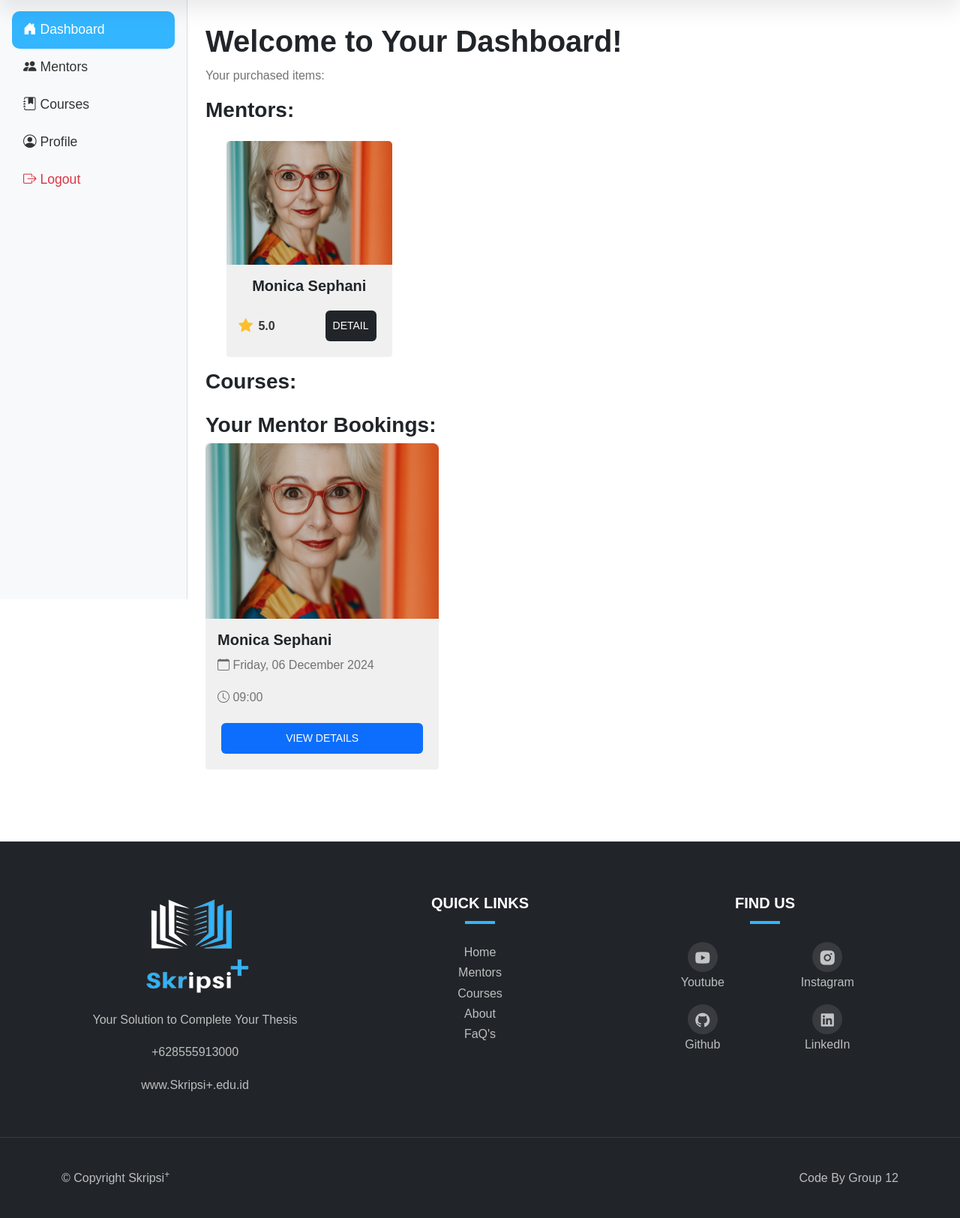
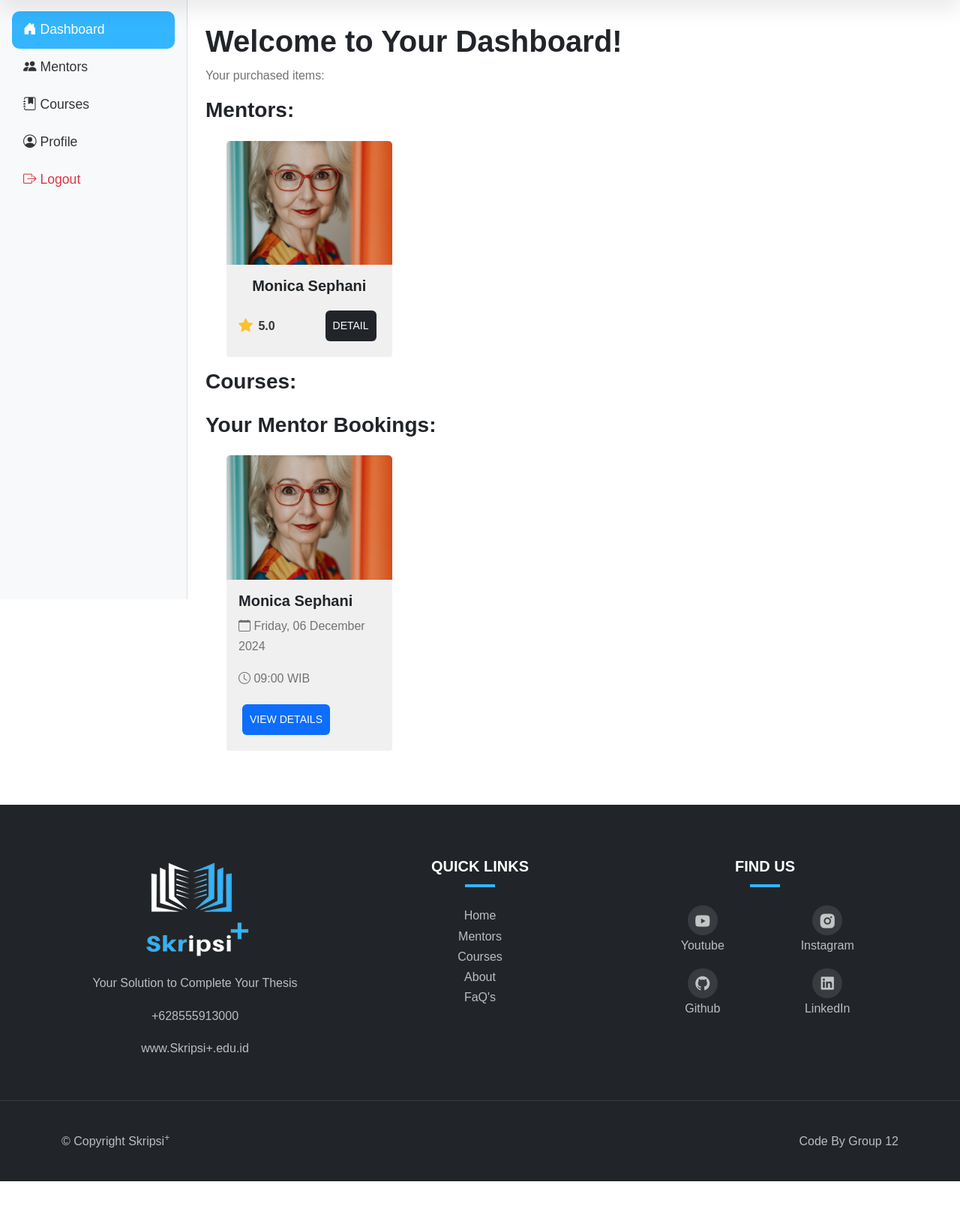
Before and after one commit to m-RafliRangga-p/Week09_Skripsi-, a Django app: page /dashboard/ in a window 1280 px wide. Shown: the part 88-1712 px from the top of the page at 75% size. After the commit the page ends 1663 px from the top, so only its background shows below. Run offline with Django 5.2, Linux system fonts and the light colour scheme; a user stored in the database is signed in; data comes from the database, SQL or seed files in the repository; both versions use the stored data as it was after the commit; some web fonts are replaced.

Commit message:
Fixing some code

```diff
--- a/Django/skripsi_plus/public_app/templates/dashboard-courses.html
+++ b/Django/skripsi_plus/public_app/templates/dashboard-courses.html
@@ -41,9 +41,6 @@
               <div
                 class="mt-auto d-flex justify-content-between align-items-center"
               >
-                <div class="price">
-                  <span class="ml-2">IDR {{ purchase.course.price }}</span>
-                </div>
                 <a
                   href="{% url 'course_bought' purchase.course.pk %}"
                   class="btn btn-brand"
--- a/Django/skripsi_plus/public_app/templates/dashboard.html
+++ b/Django/skripsi_plus/public_app/templates/dashboard.html
@@ -96,31 +96,34 @@
       <!-- Mentors Section -->
       <div class="mb-5">
         <h3>Your Mentor Bookings:</h3>
-        <div class="row">
+        <div class="row ms-lg-3">
           {% for booking in bookings %}
-          <div class="col-md-4 mb-4">
+          <div class="col-lg-3 col-md-6 mt-3">
             <div class="card h-100">
               {% if booking.mentor.image %}
-              <img
-                src="{{ booking.mentor.image.url }}"
-                class="card-img-top"
-                alt="{{ booking.mentor.name }}"
-              />
+              <div class="image-zoom">
+                <div class="image-zoom-wrapper">
+                  <img
+                    src="{{ booking.mentor.image.url }}"
+                    class="card-img-top"
+                    alt="{{ booking.mentor.name }}"
+                  />
+                </div>
+              </div>
               {% endif %}
-              <div class="card-body">
+              <div class="card-body d-flex flex-column">
                 <h5 class="card-title">{{ booking.mentor.name }}</h5>
                 <p class="card-text">
                   <i class="bi bi-calendar"></i>
                   {{ booking.date|date:"l, d F Y" }}
                 </p>
-                <p class="card-text">
+                <p class="card-text flex-grow-1">
                   <i class="bi bi-clock"></i>
-                  {{ booking.time|time:"H:i" }}
+                  {{ booking.time|time:"H:i" }} WIB
                 </p>
                 <a
                   href="{% url 'mentor_detail' booking.mentor.id %}"
-                  class="btn btn-primary"
-                  >View Details</a
+                  ><button class="btn btn-primary">View Details</button></a
                 >
               </div>
             </div>
--- a/Django/skripsi_plus/public_app/templates/dashboard_detail_mentor.html
+++ b/Django/skripsi_plus/public_app/templates/dashboard_detail_mentor.html
@@ -78,7 +78,7 @@
             <tr>
               <td>{{ booking.user.username }}</td>
               <td>{{ booking.date }}</td>
-              <td>{{ booking.time }}</td>
+              <td>{{ booking.time|time:"H:i" }} WIB</td>
             </tr>
           {% empty %}
             <tr>
```
Also changed, not shown: Django/skripsi_plus/public_app/templates/about.html (+3 -5 lines), Django/skripsi_plus/db.sqlite3, Django/skripsi_plus/static/img/adit.jpg.
